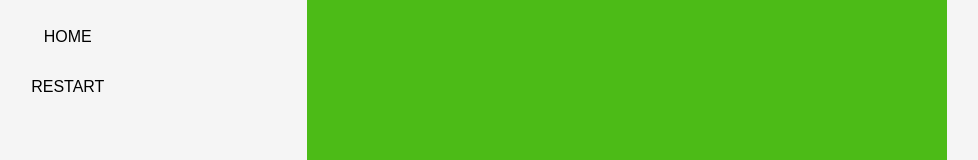
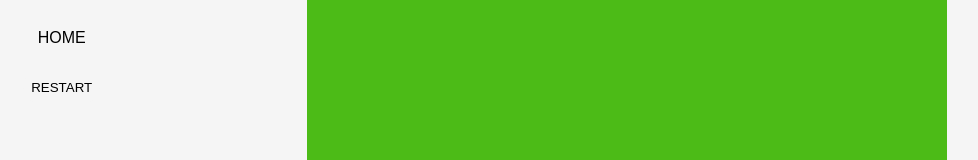
Before and after one commit to Kaltrunner/GreenSquare, a React (Vite) app: page /Body in a window 1280 px wide. Shown: the part 370-530 px from the top of the page, without its empty margins (13-991 px from the left). Built offline with nearby package versions, Linux system fonts and the light colour scheme.

Commit message:
trying to get the music to play

```diff
--- a/src/Components/header/Header.jsx
+++ b/src/Components/header/Header.jsx
@@ -31,13 +31,13 @@ function Header({ onRestart }) {
         >
           {isPlaying ? "stop" : "play"}
         </p> */}
-        <p
+        <button
           className="body-header-text"
           id="restart-btn"
           onClick={handleRestart}
         >
           restart
-        </p>
+        </button>
       </div>
     </div>
   );
--- a/src/Components/header/header.css
+++ b/src/Components/header/header.css
@@ -50,6 +50,7 @@
 }
 
 #restart-btn {
+    background-color: whitesmoke;
     box-shadow: inset 0 0 0 0 black;
     color: black;
     border: 1px solid transparent;
```
